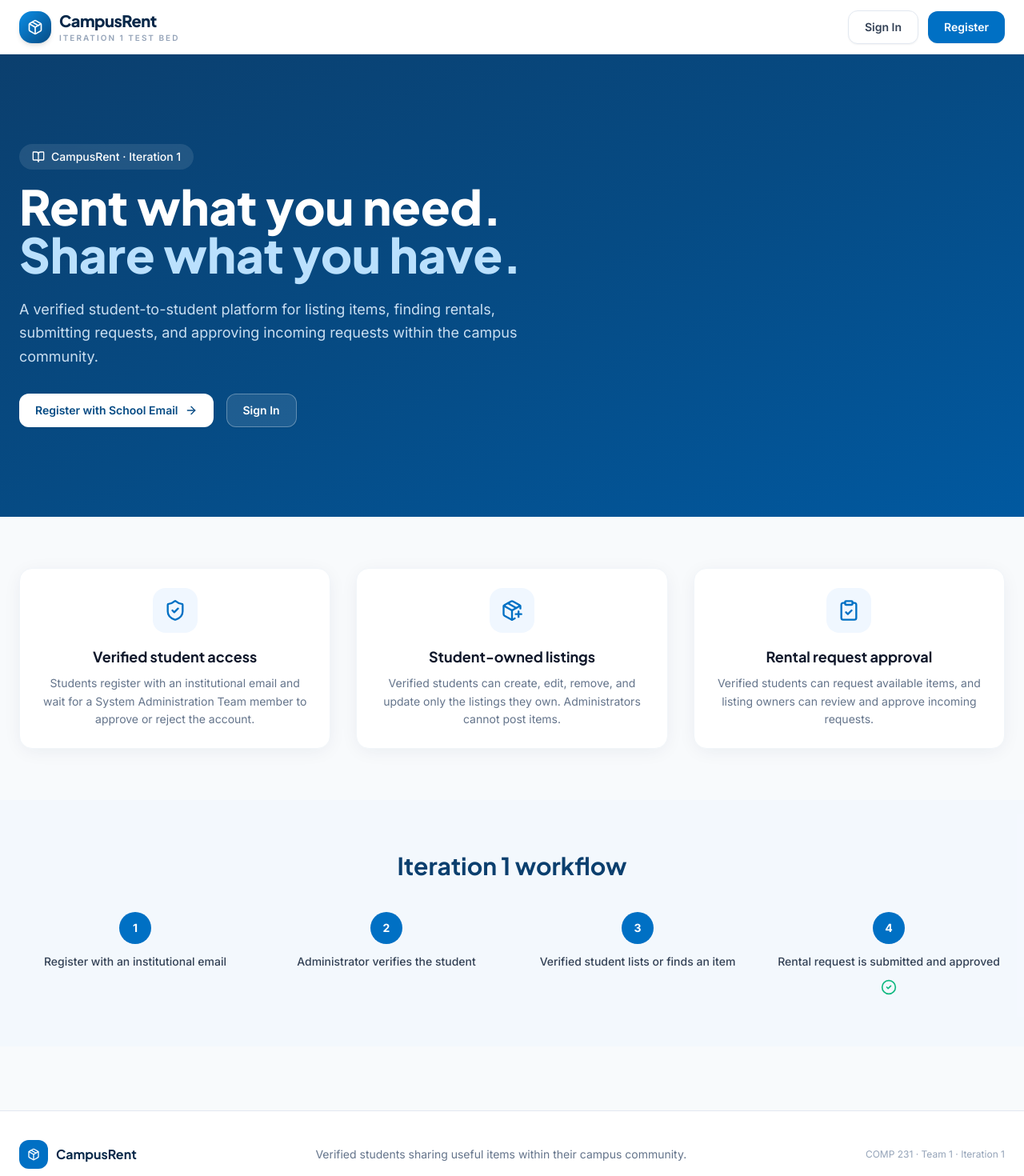
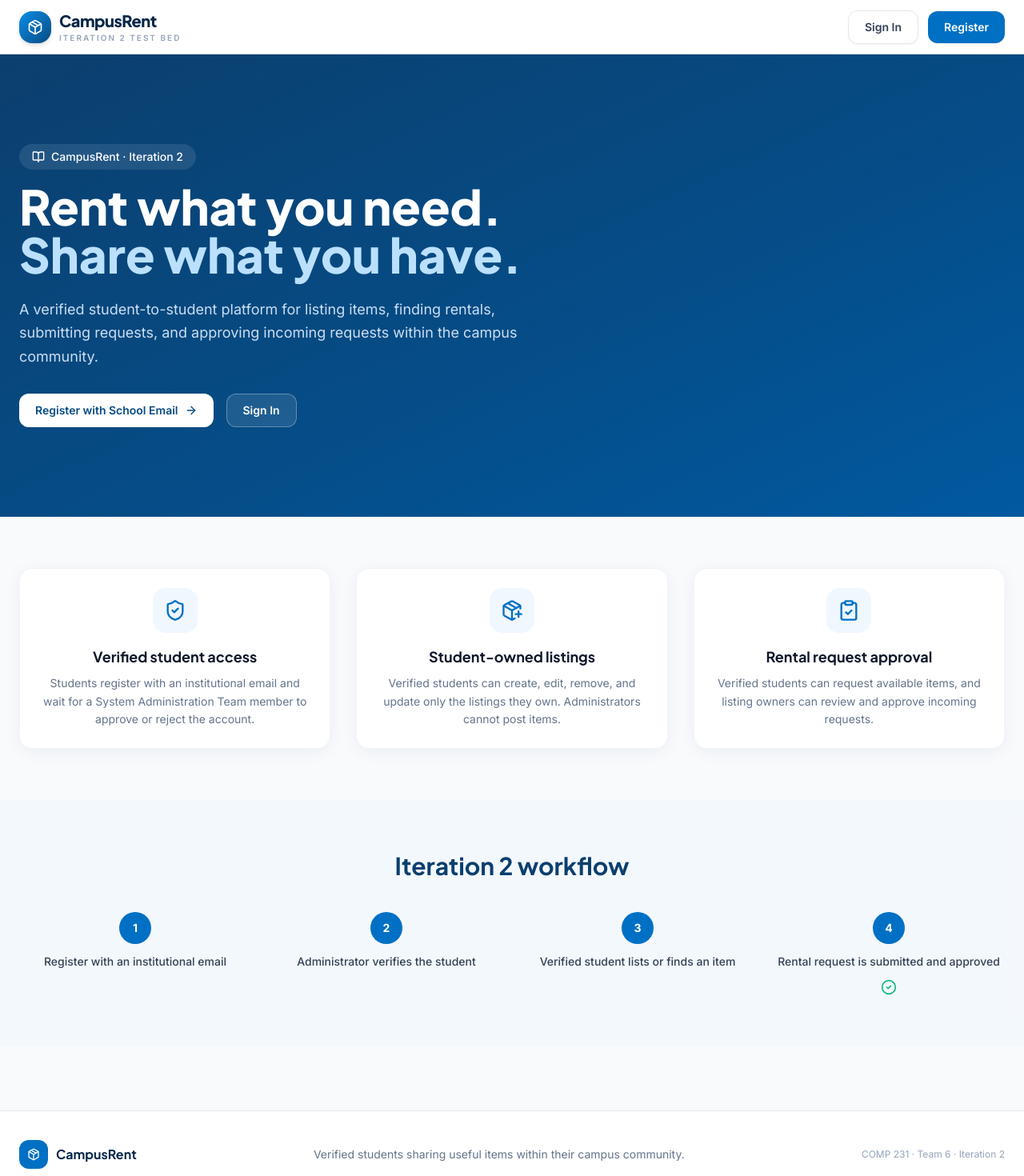
Before and after one commit to T6-S26-COMP231/CampusRent, a React (Vite) app in the folder frontend/: page / in a window 1280 px wide. Shown: the top 1470 px of the page at 80% size. Built offline with nearby package versions, Linux system fonts and the light colour scheme; no server answers.

Commit message:
Fix Iteration 2 Team 6 branding

```diff
--- a/frontend/src/components/Layout.tsx
+++ b/frontend/src/components/Layout.tsx
@@ -47,7 +47,7 @@ export default function Layout() {
                 CampusRent
               </span>
               <span className="hidden text-[10px] font-semibold uppercase tracking-[0.2em] text-slate-400 sm:block">
-                Iteration 1 test bed
+                Iteration 2 test bed
               </span>
             </div>
           </Link>
@@ -153,7 +153,7 @@ export default function Layout() {
             <span className="font-display font-bold text-campus-950">CampusRent</span>
           </div>
           <p className="text-sm text-slate-500">Verified students sharing useful items within their campus community.</p>
-          <p className="text-xs text-slate-400">COMP 231 · Team 1 · Iteration 1</p>
+          <p className="text-xs text-slate-400">COMP 231 · Team 6 · Iteration 2</p>
         </div>
       </footer>
     </div>
--- a/frontend/src/pages/HomePage.tsx
+++ b/frontend/src/pages/HomePage.tsx
@@ -33,7 +33,7 @@ export default function HomePage() {
         <div className="relative mx-auto max-w-7xl px-4 py-20 sm:px-6 sm:py-28">
           <div className="max-w-2xl">
             <p className="mb-4 inline-flex items-center gap-2 rounded-full bg-white/10 px-4 py-1.5 text-sm font-medium backdrop-blur">
-              <BookOpen className="h-4 w-4" /> CampusRent · Iteration 1
+              <BookOpen className="h-4 w-4" /> CampusRent · Iteration 2
             </p>
             <h1 className="font-display text-4xl font-extrabold leading-tight sm:text-5xl lg:text-6xl">
               Rent what you need.
@@ -95,7 +95,7 @@ export default function HomePage() {
 
       <section className="bg-campus-50/50 py-16">
         <div className="mx-auto max-w-7xl px-4 text-center sm:px-6">
-          <h2 className="font-display text-3xl font-bold text-campus-900">Iteration 1 workflow</h2>
+          <h2 className="font-display text-3xl font-bold text-campus-900">Iteration 2 workflow</h2>
           <div className="mt-10 grid gap-6 md:grid-cols-4">
             {[
               'Register with an institutional email',
```
